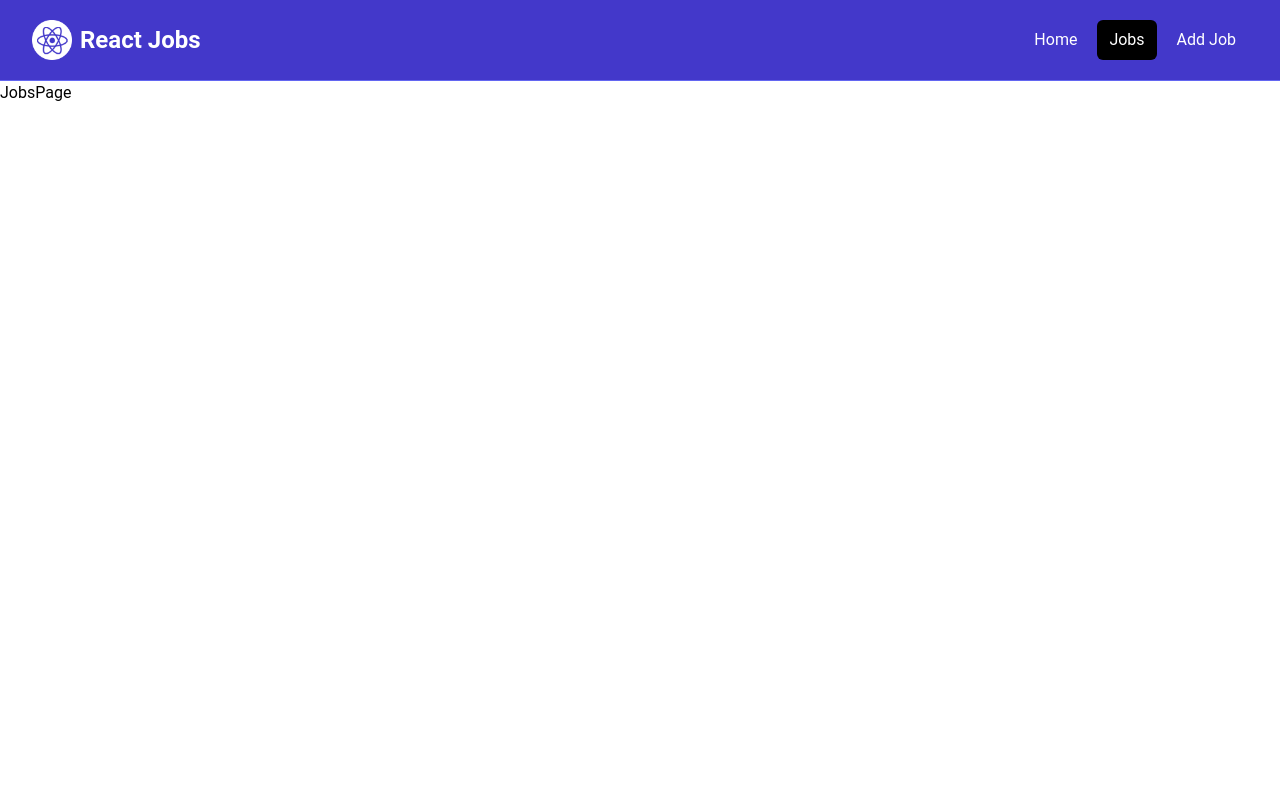
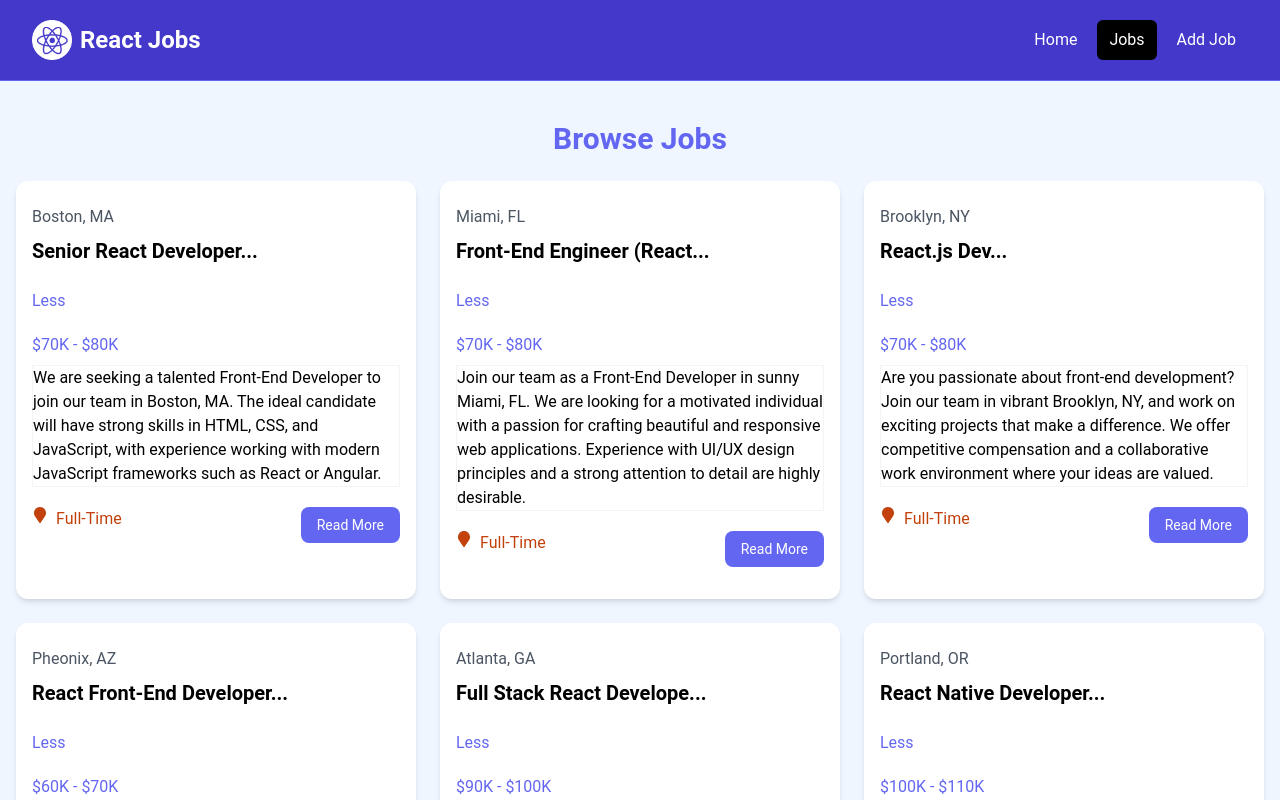
Before and after one commit to YoungjaeKimDeveloper/jobApplication_-portfolio, a React (Vite) app: page /jobs in a window 1280 px wide. Shown: the top 800 px of the page. Built offline with nearby package versions, Linux system fonts and the light colour scheme.

Commit message:
1:41:23 Add Jobs Page

```diff
--- a/src/components/JobListings.jsx
+++ b/src/components/JobListings.jsx
@@ -1,8 +1,8 @@
 import React from "react";
 import jobs from "../jobs.json";
 import JobListing from "./JobListing";
-const JobListings = () => {
-  const recentJobs = jobs.slice(0, 3);
+const JobListings = ({ isHome = false }) => {
+  const jobListings = isHome ? jobs.slice(0, 3) : jobs;
   return (
     <section className="bg-blue-50 px-4 py-10">
       <div className="container-xl lg:container m-auto">
@@ -10,7 +10,7 @@ const JobListings = () => {
           Browse Jobs
         </h2>
         <div className="grid grid-cols-1 md:grid-cols-3 gap-6">
-          {recentJobs.map((job) => (
+          {jobListings.map((job) => (
             <JobListing key={job.id} job={job} />
           ))}
         </div>
--- a/src/pages/HomePage.jsx
+++ b/src/pages/HomePage.jsx
@@ -8,7 +8,7 @@ const HomePage = () => {
     <>
       <Hero />
       <HomeCards />
-      <JobListings />
+      <JobListings isHome={true} />
       <ViewAllJobs />
     </>
   );
--- a/src/pages/JobsPage.jsx
+++ b/src/pages/JobsPage.jsx
@@ -1,7 +1,7 @@
 import React from "react";
-
+import JobListings from "../components/JobListings";
 const JobsPage = () => {
-  return <div>JobsPage</div>;
+  return <JobListings />;
 };
 
 export default JobsPage;
```
